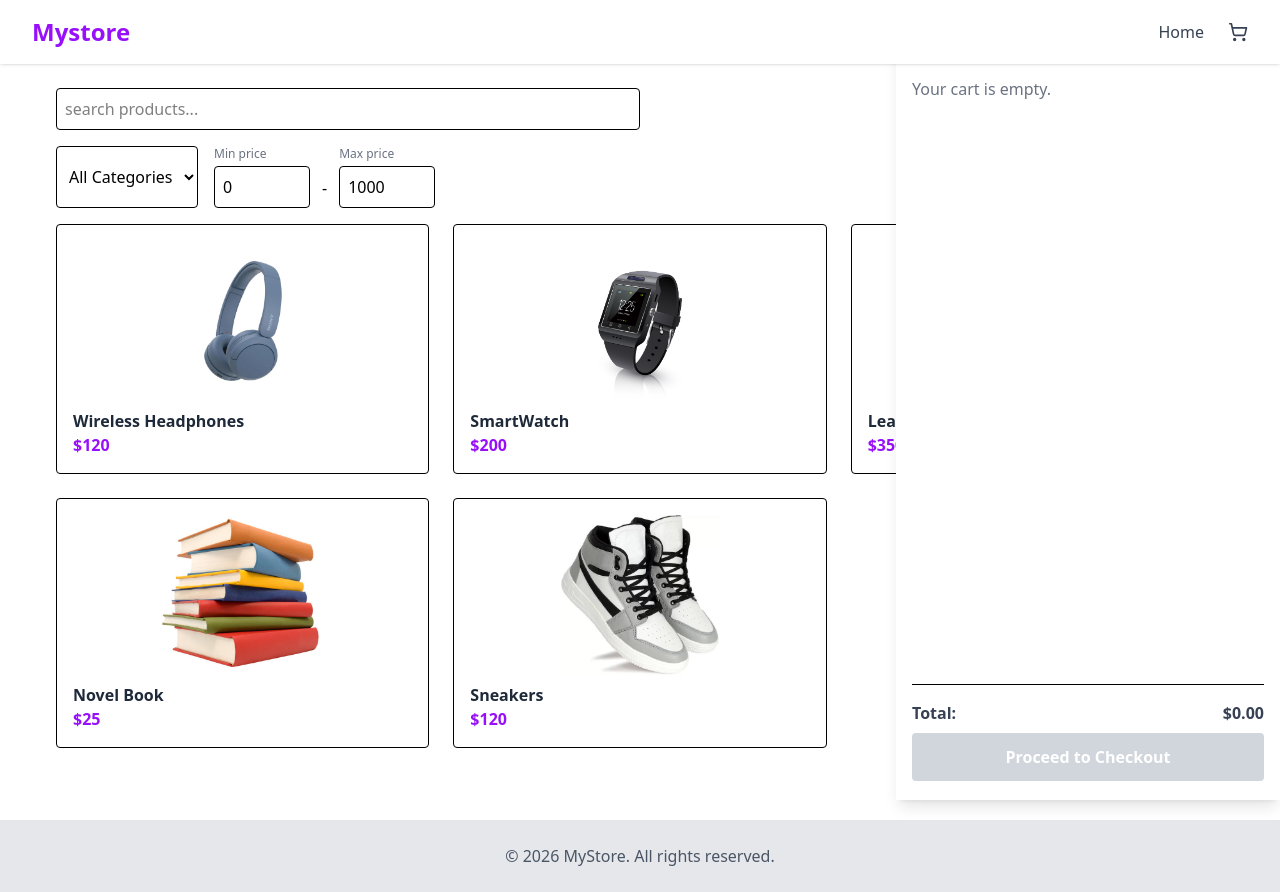
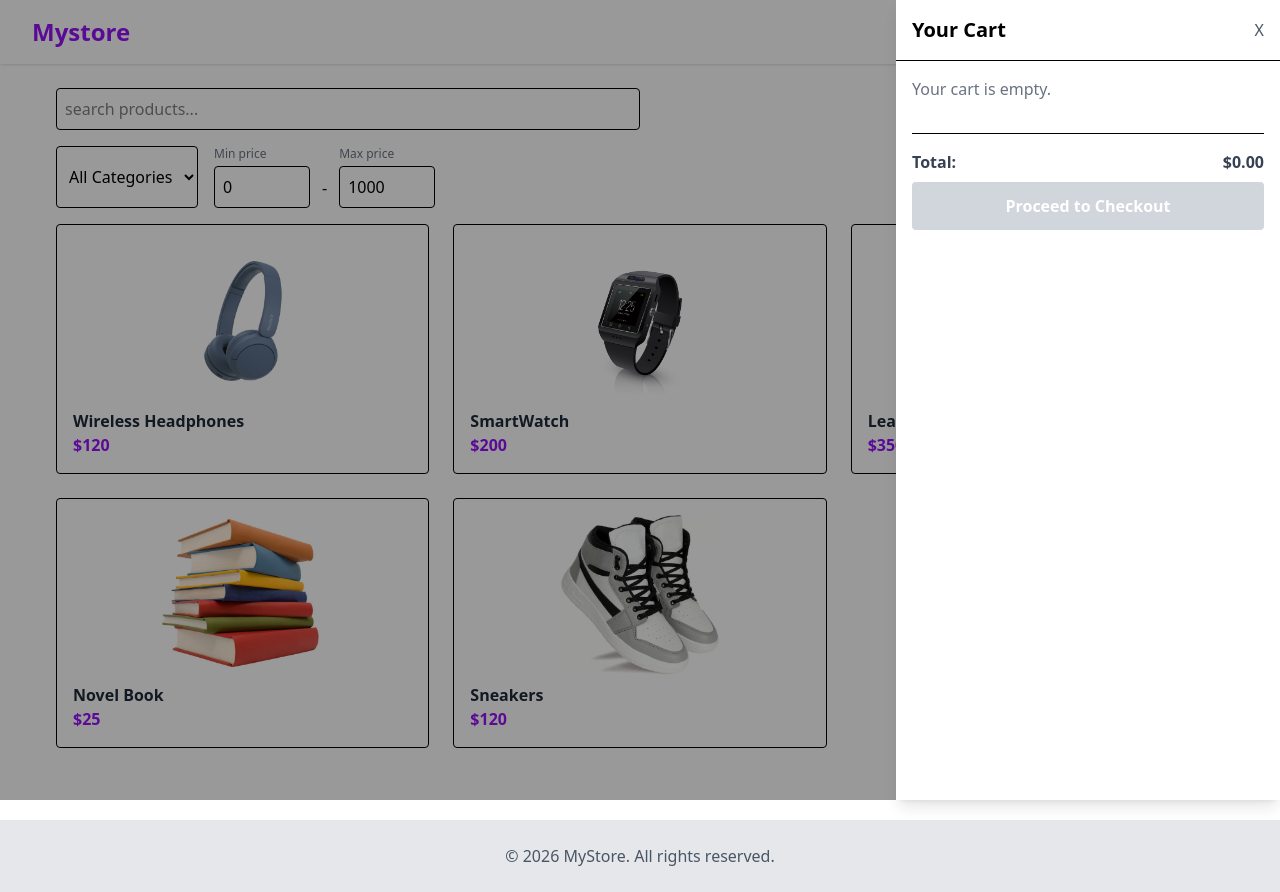
Before and after one commit to Talesoftoba/E-commerceTS, a React (Vite) app: page / in a window 1280 px wide. Both pictures are taken after a click on the button 1238 px from the left and 32 px from the top of the page. Built offline with nearby package versions, Linux system fonts and the light colour scheme.

Commit message:
fix cart control

```diff
--- a/src/App.tsx
+++ b/src/App.tsx
@@ -1,6 +1,6 @@
 
-import { BrowserRouter as Router, Routes, Route } from "react-router-dom";
-import { useState } from "react";
+import { BrowserRouter as Router, Routes, Route, useLocation } from "react-router-dom";
+import { useEffect, useState } from "react";
 import { CartDrawer } from "./components/cart/CartDrawer";
 import { CartProvider } from "./context/CartContext";
 import { Home } from "./pages/Home";
@@ -11,32 +11,43 @@ import { Checkout } from "./pages/Checkout";
 import { ProductDetails } from "./pages/ProductDetails";
 
 
-function App() {
+function AppContent() {
   const [isCartOpen, setisCartOpen] = useState(false);
+  const location = useLocation();
 
+  useEffect(()=>{
+    if(location.pathname === "/checkout"){
+      setisCartOpen(false);
+    }
+  },[location.pathname]);
 
   return (
-    <CartProvider>
-      <Router>
-        <Header openCart={()=>setisCartOpen(prev=>!prev)}/>
-
+    <>
+        <Header openCart={()=>setisCartOpen(true)}
+          />
+       {isCartOpen &&(
       <CartDrawer isOpen={isCartOpen} onClose={()=>
        setisCartOpen(false)}/>
+      )}
        <Container>
       <Routes>
-
     <Route path="/" element={<Home/>}/>
     <Route path="/product/:id" element={<ProductDetails/>}/>
     <Route path="/checkout" element={<Checkout/>}/>
-
-
 </Routes>
 </Container>
       <Footer/>
-     </Router>
-    </CartProvider>
-
+     </>
   );
 }
 
-export default App
+
+export default function App(){
+  return(
+    <CartProvider>
+      <Router>
+        <AppContent/>
+      </Router>
+    </CartProvider>
+  )
+}
--- a/src/components/cart/CartDrawer.tsx
+++ b/src/components/cart/CartDrawer.tsx
@@ -11,15 +11,31 @@ export const CartDrawer=({isOpen, onClose}:Props)=>{
     const {cartItems} = useCart();
 
     return(
-        <div className={`fixed top-0 right-0 w-96 h-full bg-white shadow-lg
-        transform transition-transform ${isOpen ?"translate-x-0":"translate-x-full"}`}>
+        <>
+            <div
+            onClick={onClose}
+            className="fixed inset-0 bg-black/40 z-90"
+            />
+
+        <div
+         className={`fixed top-0 right-0 z-100 w-96 h-full bg-white shadow-lg
+        transform transition-transform duration-300 ${isOpen ?"translate-x-0":"translate-x-full"}flex flex-col`}
+         onClick={(e)=>e.stopPropagation()}
+        >
+
             <div className="p-4 flex justify-between items-center border-b">
 
                 <h2 className="text-xl font-bold" >Your Cart</h2>
 
-                <button onClick={onClose} className="text-gray-600 hover:text-gray-800">XXXX</button>
+                <button
+                onClick={(e)=>{
+                    e.stopPropagation();
+                    onClose();
+                }}
+                 className="text-gray-600 hover:text-gray-800">X</button>
+
                   </div>
-                <div className="p-4 flex flex-col gap-4 overflow-y-auto h-[calc(100%-64px)]">
+                <div className="flex-1 overflow-y-auto p-4 flex flex-col gap-4">
 
                     {cartItems.length===0 ?(
                         <p className="text-gray-500">Your cart is empty.</p>
@@ -31,7 +47,7 @@ export const CartDrawer=({isOpen, onClose}:Props)=>{
                 </div>
             </div>
         </div>
-
+      </>
     );
 
 };
--- a/src/components/layout/Header.tsx
+++ b/src/components/layout/Header.tsx
@@ -1,11 +1,15 @@
 import { Link } from "react-router-dom";
 import { ShoppingCart } from "lucide-react";
+import { useCart } from "../../hooks/useCart";
 
 type Props = {
     openCart:()=>void;
 };
 
 export const Header=({openCart}:Props)=>{
+    const {cartItems} = useCart();
+    const totalQuantity = cartItems.reduce((sum,item)=>sum + item.quantity,0)
+
     return(
         <header className="bg-white shadow sticky top-0 z-50">
             <div className="max-w-7xl mx-auto px-4 sm:px-6 lg:px-8 flex
@@ -23,6 +27,12 @@ export const Header=({openCart}:Props)=>{
                     onClick={openCart}
                     className="relative text-gray-700 hover:text-purple-600">
                         <ShoppingCart size={20}/>
+
+                        { totalQuantity > 0 &&(
+                            <span className="absolute -top-1 -right-1 bg-red-500 text-white text-xs
+                            w-4 h-4 flex items-center justify-center rounded full"
+                            >{totalQuantity}</span>
+                        ) }
                     </button>
 
                 </nav>
```
Also changed, not shown: src/assets/images/jacket.jpg.
